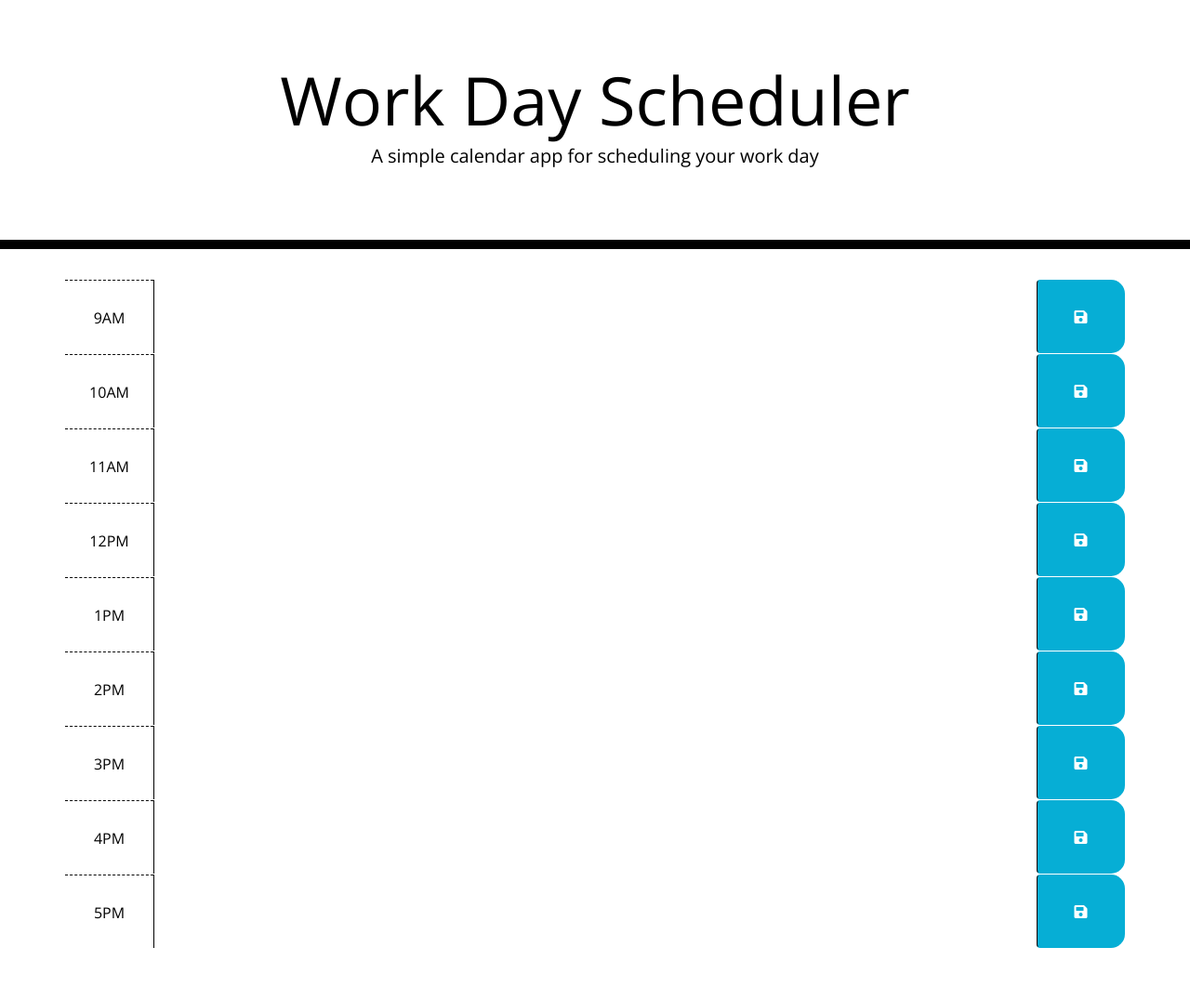
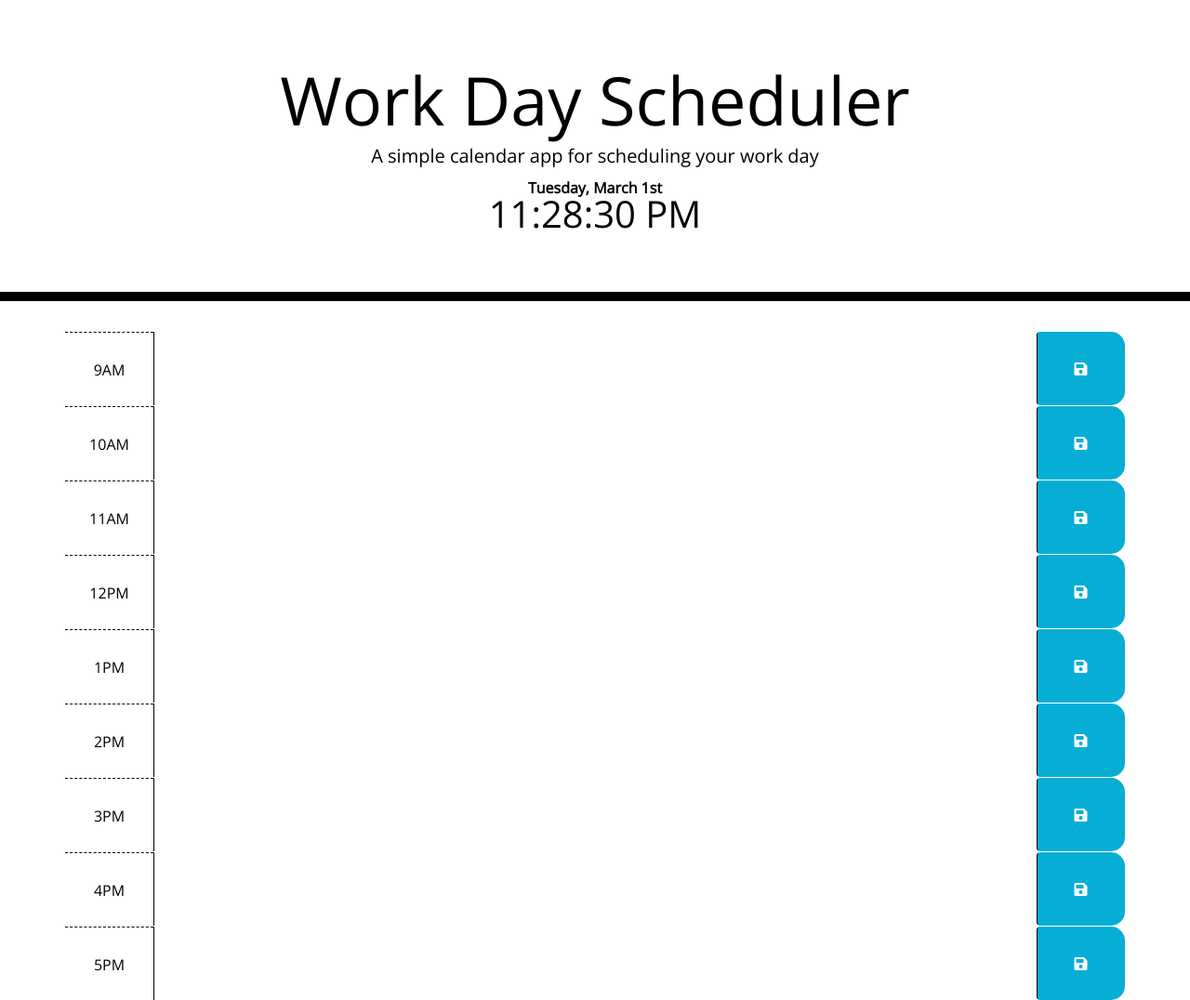
Before and after one commit to BenLu2/Day-Planner, a plain HTML site: page index.html in a window 1280 px wide. Shown: the whole page at 93% size. Before the commit the page ends 1020 px from the top, so only its background shows below. Drawn offline with nearby package versions, Linux system fonts and the light colour scheme.

Commit message:
add clock

```diff
--- a/index.html
+++ b/index.html
@@ -19,6 +19,7 @@
       rel="stylesheet"
     />
     <link rel="stylesheet" href="style.css" />
+
     <title>Work Day Scheduler</title>
   </head>
 
@@ -26,7 +27,8 @@
     <header class="jumbotron">
       <h1 class="display-3">Work Day Scheduler</h1>
       <p class="lead">A simple calendar app for scheduling your work day</p>
-      <p id="currentDay" class="lead"></p>
+      <b id="currentDay" class="display"></b>
+      <div id="DigitalCLOCK" class="clock" onload="showTime()"></div>
     </header>
     <div class="container">
       <div id="hour-9" class="row time-block">
@@ -104,5 +106,7 @@
 
     <script src="https://cdnjs.cloudflare.com/ajax/libs/jquery/3.2.1/jquery.min.js"></script>
     <script src="https://cdnjs.cloudflare.com/ajax/libs/moment.js/2.24.0/moment.min.js"></script>
+
+    <script src="index.js"></script>
   </body>
 </html>
--- a/index.js
+++ b/index.js
@@ -0,0 +1,31 @@
+$('#currentDay').text(moment().format('dddd, MMMM Do'));
+
+function showTime(){
+    var date = new Date();
+    var h = date.getHours();
+    var m = date.getMinutes();
+    var s = date.getSeconds();
+    var session = "AM";
+
+    if(h == 0){
+        h = 12;
+    }
+
+    if(h > 12){
+        h = h - 12;
+        session = "PM";
+    }
+
+    h = (h < 10) ? "0" + h : h;
+    m = (m < 10) ? "0" + m : m;
+    s = (s < 10) ? "0" + s : s;
+
+    var time = h + ":" + m + ":" + s + " " + session;
+    document.getElementById("DigitalCLOCK").innerText = time;
+    document.getElementById("DigitalCLOCK").textContent = time;
+
+    setTimeout(showTime, 1000);
+
+}
+
+showTime();
--- a/style.css
+++ b/style.css
@@ -2,6 +2,12 @@ body {
   font-family: 'Open Sans', sans-serif;
   font-size: 16px;
   line-height: 1;
+}
+
+.clock {
+  color: #070404;
+  font-size: 40px;
+  font-family: 'Open Sans', sans-serif;
 }
 
 textarea {
```
